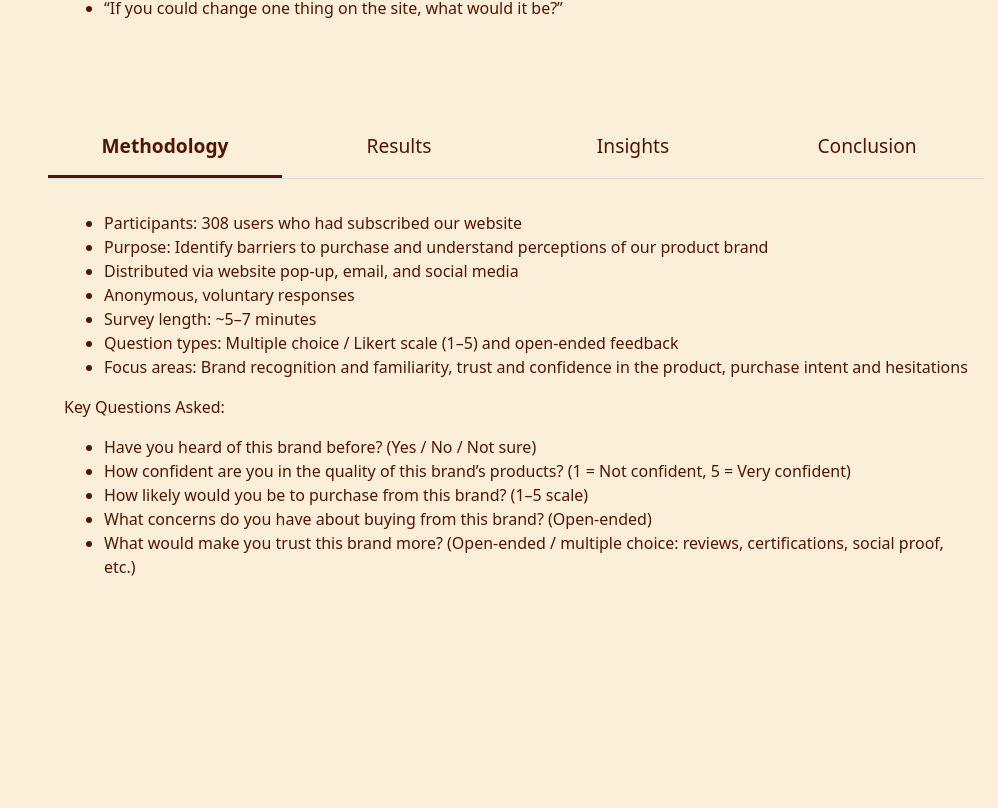
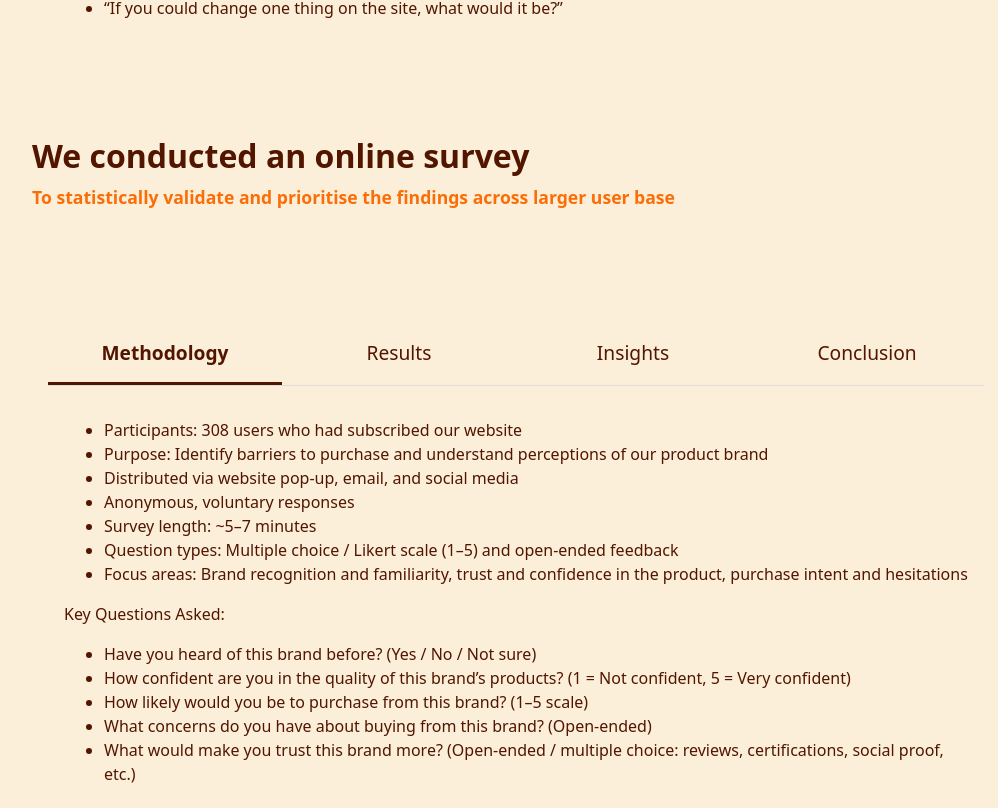
Before and after one commit to Ehsantagh/ehsan-r, a React (Vite) app: page /work/1 in a window 1280 px wide. Shown: the part 10452-11260 px from the top of the page, without its empty margins (124-1122 px from the left). Built offline with nearby package versions, Linux system fonts and the light colour scheme.

Commit message:
adding a title for the survey in project-1

```diff
--- a/src/data/project1Data.js
+++ b/src/data/project1Data.js
@@ -329,6 +329,14 @@ export const project1Data = {
         ],
          },
       ]
+    },
+    {
+      id: 14,
+      title: 'We conducted an online survey',
+      subtitle: 'To statistically validate and prioritise the findings across larger user base',
+      body: '',
+      image: '',
+      caption: '',
     },
     {
       id: 'tabs-2',
```
